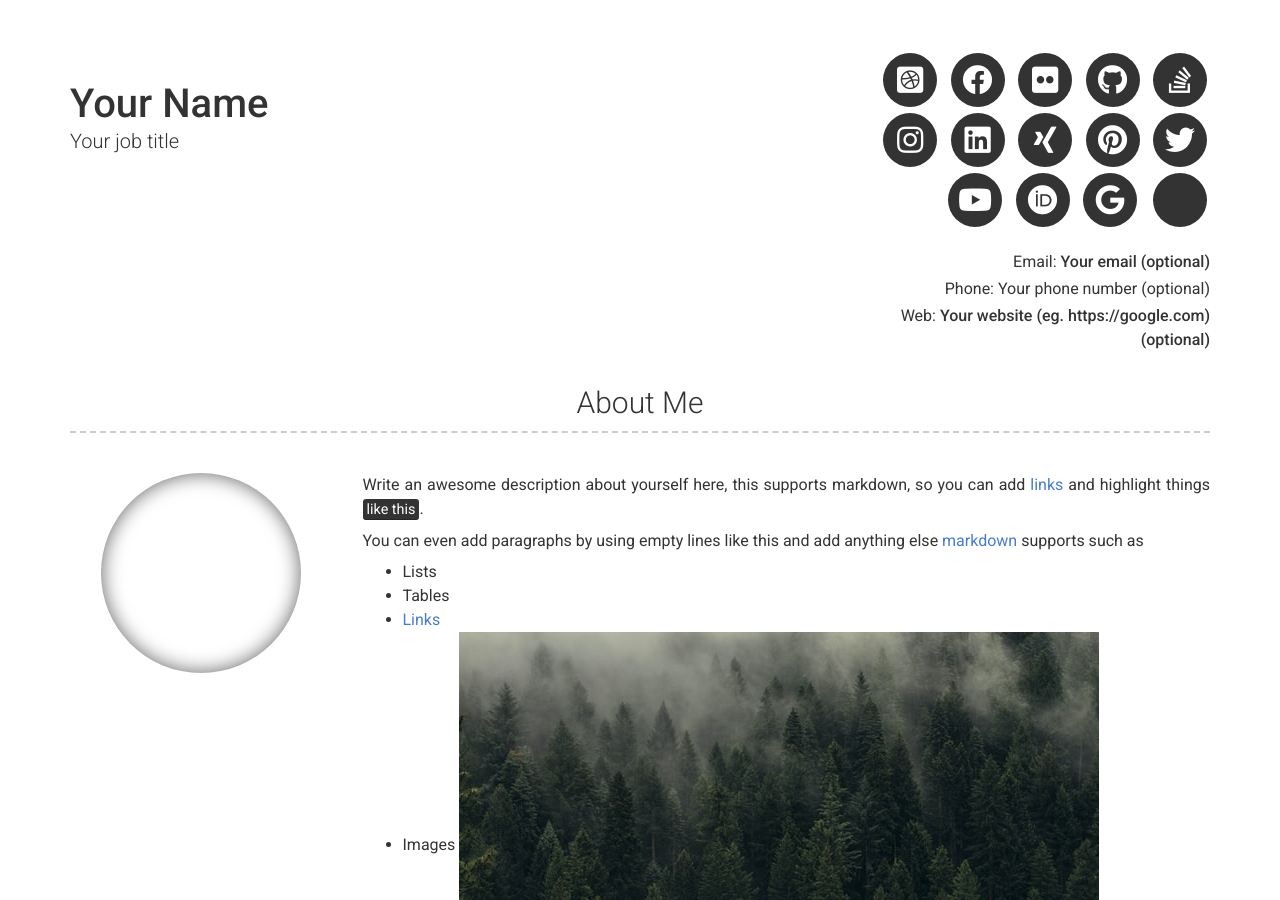
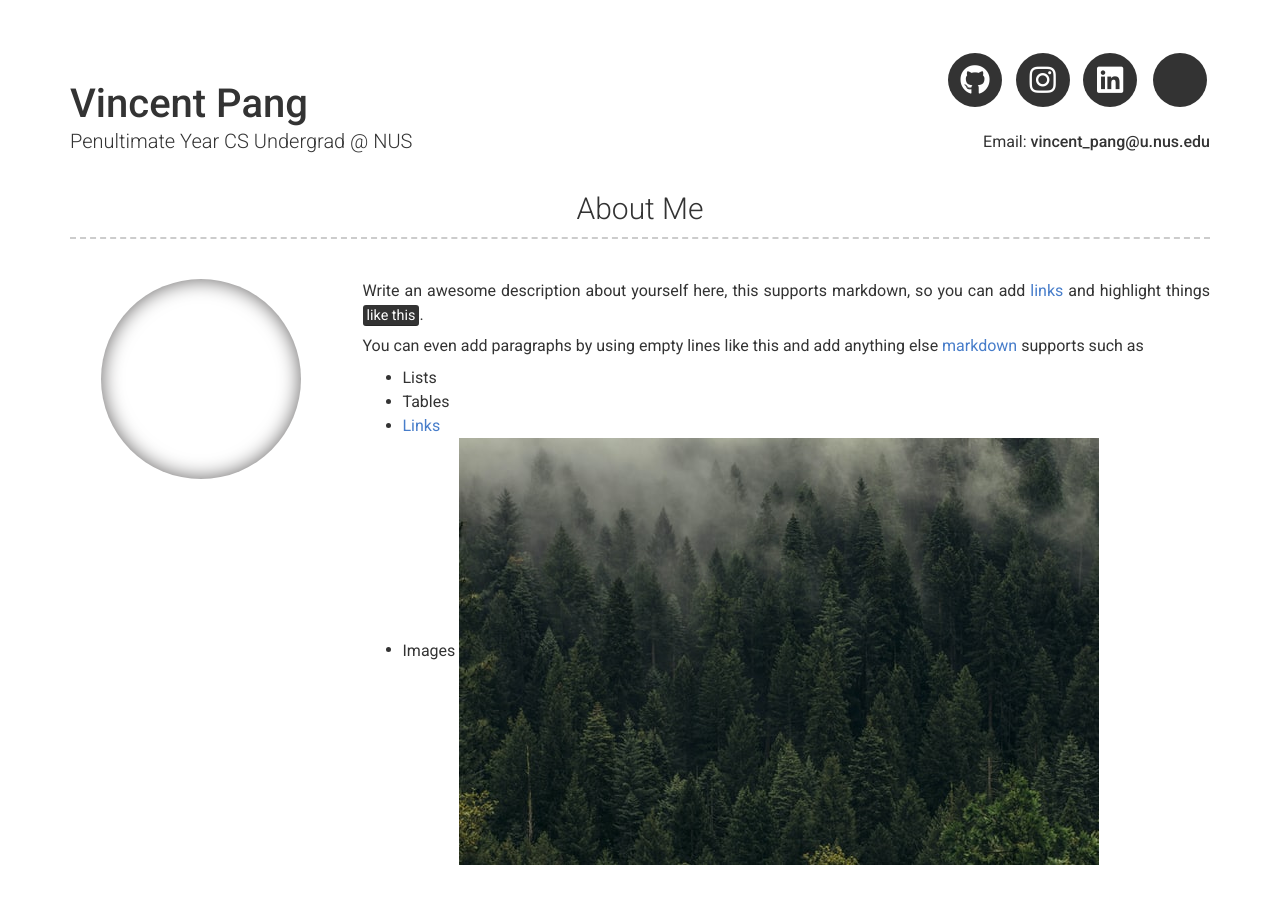
Before and after one commit to securespider/securespider.github.io, a Jekyll site: the page built from index.md, in a window 1280 px wide and 900 px high. Built offline with Jekyll 4.4.1, drawn with Linux system fonts in a browser that asks for light colours; nearby versions of some CDN libraries; some of the changed text lies outside the part shown.

Commit message:
Updated personal info and social links

```diff
--- a/_config.yml
+++ b/_config.yml
@@ -1,37 +1,23 @@
 # Site
-repository: Git repository where your resume will be hosted, only required if you are hosting on GitHub (eg. sproogen/modern-resume-theme)
+repository: github.com/securespider/securespider.github.io
 # favicon: Directory of your favicon (eg. images/favicon.ico)(optional)
 
 # Content configuration version
 version: 2
 
 # Personal info
-name: Your Name
-title: Your job title
-email: Your email (optional)
-# email_title: Email (Email title override)
-phone: Your phone number (optional)
-# phone_title: Phone (Phone title override)
-website: Your website (eg. https://google.com)(optional)
+name: Vincent Pang
+title: Penultimate Year CS Undergrad @ NUS
+email: vincent_pang@u.nus.edu
 # website_title: Web (Website title override)
 
 # Dark Mode (true/false/never)
 darkmode: false
 
 # Social links
-twitter_username: jekyllrb
-github_username:  jekyll
-stackoverflow_username: "00000001"
-dribbble_username: jekyll
-facebook_username: jekyll
-flickr_username: jekyll
-instagram_username: jekyll
-linkedin_username: jekyll
-xing_username: jekyll
-pinterest_username: jekyll
-youtube_username: jekyll
-orcid_username: 0000-0000-0000-0000
-googlescholar_username: D847cGsAAAAJ
+github_username:  securespider
+instagram_username: vincent_pang12
+linkedin_username: https://www.linkedin.com/in/vincent-pang-391222234/
 
 # Additional icon links
 additional_links:
```
